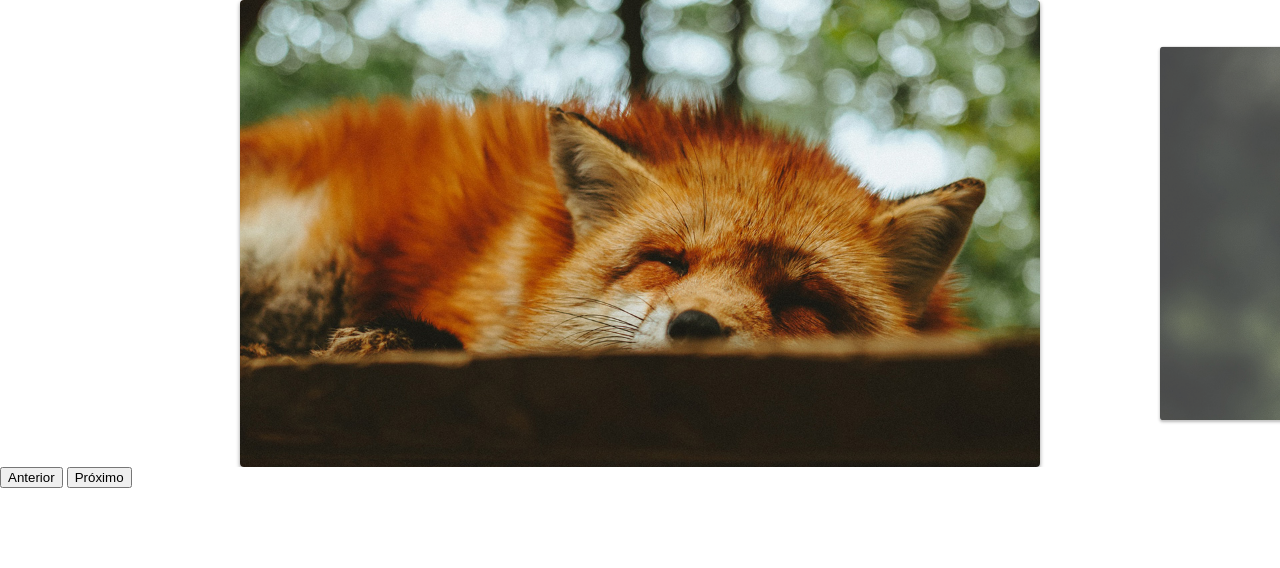
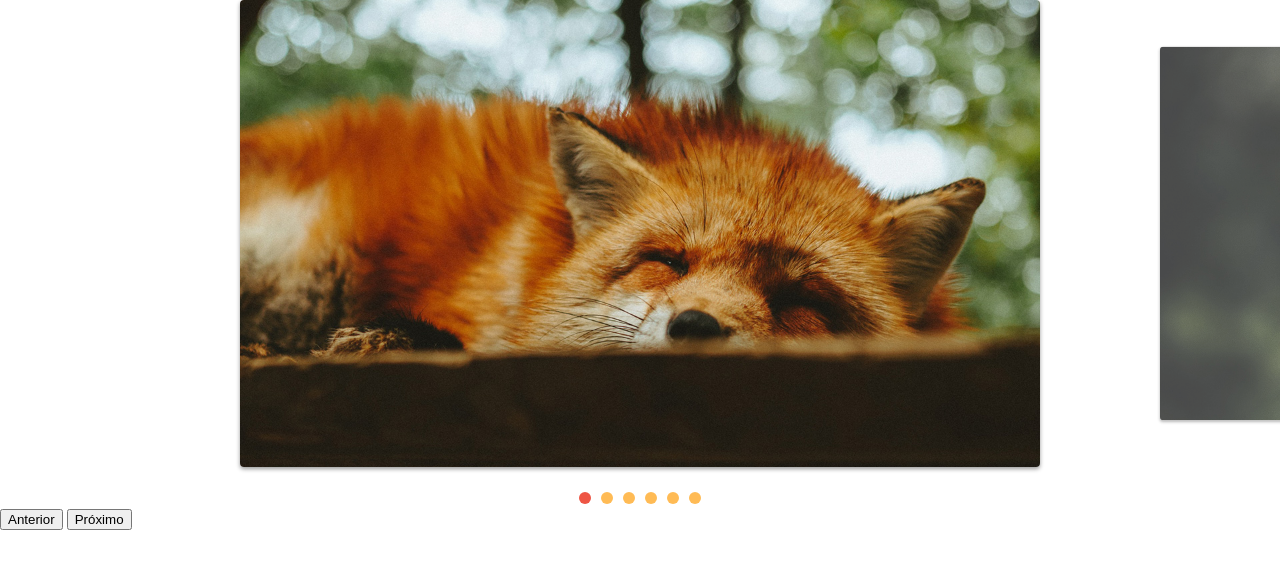
Before and after one commit to Henrique1204/Slide-JavaScript, a plain HTML site: page index.html in a window 1280 px wide. Drawn offline with Linux system fonts and the light colour scheme.

Commit message:
Adicionar paginacao ao slide

```diff
--- a/css/estilo.css
+++ b/css/estilo.css
@@ -45,3 +45,24 @@ img {
     opacity: 1;
     transform: scale(1);
 }
+
+[data-controle="slide"] {
+    display: flex;
+    justify-content: center;
+    margin-top: 20px;
+}
+
+[data-controle="slide"] li a{
+    width: 12px;
+    height: 12px;
+    border-radius: 50%;
+    margin: 5px;
+    text-indent: -500px;
+    background-color: #FB5;
+    overflow: hidden;
+    display: block;
+}
+
+[data-controle="slide"] li:hover a, [data-controle="slide"] li.ativo a {
+    background-color: #E54;
+}
--- a/js/script.js
+++ b/js/script.js
@@ -3,3 +3,4 @@ import { SlideNav } from "./slide.js";
 const slideNav = new SlideNav(".slide", ".slide-wrapper");
 slideNav.iniciar();
 slideNav.addFlecha(".ante", ".prox");
+slideNav.addEventoControle();
--- a/js/slide.js
+++ b/js/slide.js
@@ -6,6 +6,7 @@ export class Slide {
         this.slideWrapper = document.querySelector(slideWrapper);
         this.dist = { posicaoFinal: 0, comecoX: 0, movimento: 0 };
         this.classeAtivo = (classeAtivo) ? classeAtivo : "ativo";
+        this.eventoTroca = new Event("eventoTroca");
     }
 
     trasnsitar(ativo) {
@@ -104,6 +105,7 @@ export class Slide {
         this.slidesIndexNav(index);
         this.dist.posicaoFinal = slideAtivo.posicao;
         this.mudarClasseAtiva();
+        this.slideWrapper.dispatchEvent(this.eventoTroca);
     }
 
     ativarSlideAnterior() {
@@ -154,6 +156,12 @@ export class Slide {
 }
 
 export class SlideNav extends Slide {
+    constructor(slide, slideWrapper, classeAtivo) {
+        super(slide, slideWrapper, classeAtivo);
+
+        this.bindEventosControle();
+    }
+
     addFlecha(ante, prox) {
         this.anteElemento = document.querySelector(ante);
         this.proxElemento = document.querySelector(prox);
@@ -164,4 +172,45 @@ export class SlideNav extends Slide {
         this.anteElemento.addEventListener("click", this.ativarSlideAnterior);
         this.proxElemento.addEventListener("click", this.ativarSlideProximo);
     }
+
+    criarControle() {
+        const controle = document.createElement("ul");
+        controle.dataset.controle = "slide";
+
+        this.slideArray.forEach((item, index) => {
+            controle.innerHTML += `<li><a href="#slide${index + 1}">${index + 1}</a></li>`;
+        });
+
+        this.slideWrapper.appendChild(controle);
+        return controle;
+    }
+
+    eventoControle(item, index) {
+        item.addEventListener("click", (event) => {
+            event.preventDefault();
+
+            this.mudarSlide(index);
+        });
+
+        this.slideWrapper.addEventListener("eventoTroca", this.ativarControleItem);
+    }
+
+    ativarControleItem() {
+        this.controleArray.forEach((item) => item.classList.remove(this.classeAtivo));
+
+        this.controleArray[this.index.ativo].classList.add(this.classeAtivo);
+    }
+
+    addEventoControle(controlePersonalizado) {
+        this.controle = document.querySelector(controlePersonalizado) || this.criarControle();
+        this.controleArray = [...this.controle.children];
+
+        this.ativarControleItem();
+        this.controleArray.forEach(this.eventoControle);
+    }
+
+    bindEventosControle() {
+        this.eventoControle = this.eventoControle.bind(this);
+        this.ativarControleItem = this.ativarControleItem.bind(this);
+    }
 }
```
